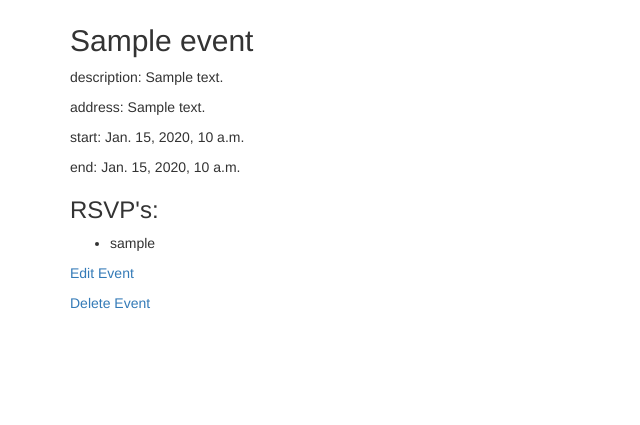
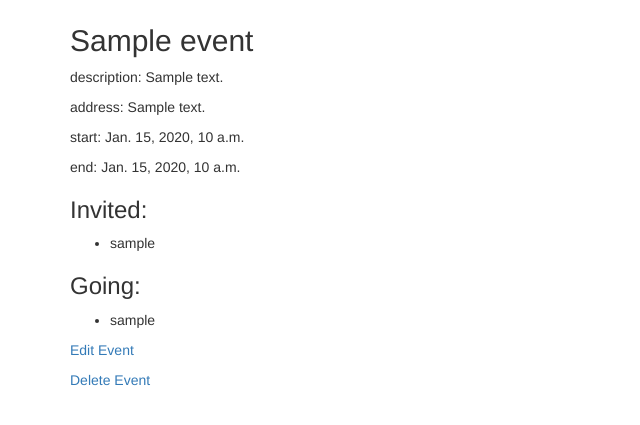
Before and after one commit to vernistage/birthdays-angular, a Django app: page /event/1/ in a window 1280 px wide. Shown: the part 159-584 px from the top of the page, without its empty margins (0-640 px from the left). Run offline with Django 3.2, Linux system fonts and the light colour scheme; a user stored in the database is signed in; tables that the repository leaves empty hold one stand-in row (values such as "Sample post"); some libraries are stand-ins or nearby versions.

Commit message:
user can see who rsvpd yes

```diff
--- a/invitations/templates/events/event.html
+++ b/invitations/templates/events/event.html
@@ -10,10 +10,16 @@
     {% if invitation_count <= 0 %}
       <h3>Invite People!</h3>
     {% else %}
-      <h3>RSVP's:</h3>
+      <h3>Invited:</h3>
       <ul>
         {% for invitee in invitees %}
           <li>{{ invitee.username }}</li>
+        {% endfor %}
+      </ul>
+      <h3>Going:</h3>
+      <ul>
+        {% for yes in confirmed_yes %}
+          <li>{{ yes.invitee.username }}</li>
         {% endfor %}
       </ul>
     {% endif %}
--- a/invitations/views.py
+++ b/invitations/views.py
@@ -46,13 +46,14 @@ def event(request, pk):
     event = Event.objects.get(pk=pk)
     invitation_count = event.invitees.all().count()
     invitees = event.invitees.all()
+    confirmed_yes = Rsvp.objects.all().filter(event=event, is_attending=True)
     user = request.user
     creator = event.is_creator(user)
     invitee_rsvp = None
     for invitee in invitees:
         if invitee.pk == user.pk:
             invitee_rsvp = Rsvp.objects.get(invitee=request.user, event=event)
-    return render(request, 'events/event.html', {'event': event, 'invitation_count': invitation_count, 'invitees': invitees, 'is_creator': creator, 'invitee_rsvp': invitee_rsvp})
+    return render(request, 'events/event.html', {'event': event, 'invitation_count': invitation_count, 'invitees': invitees, 'is_creator': creator, 'invitee_rsvp': invitee_rsvp, 'confirmed_yes': confirmed_yes})
 
 @login_required
 def event_new(request):
```
